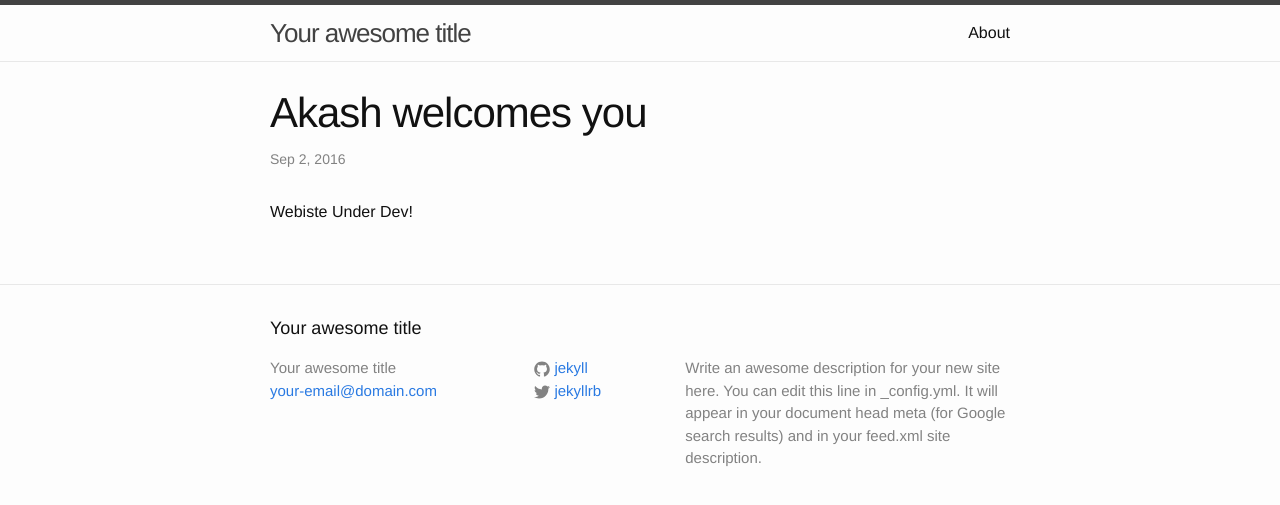
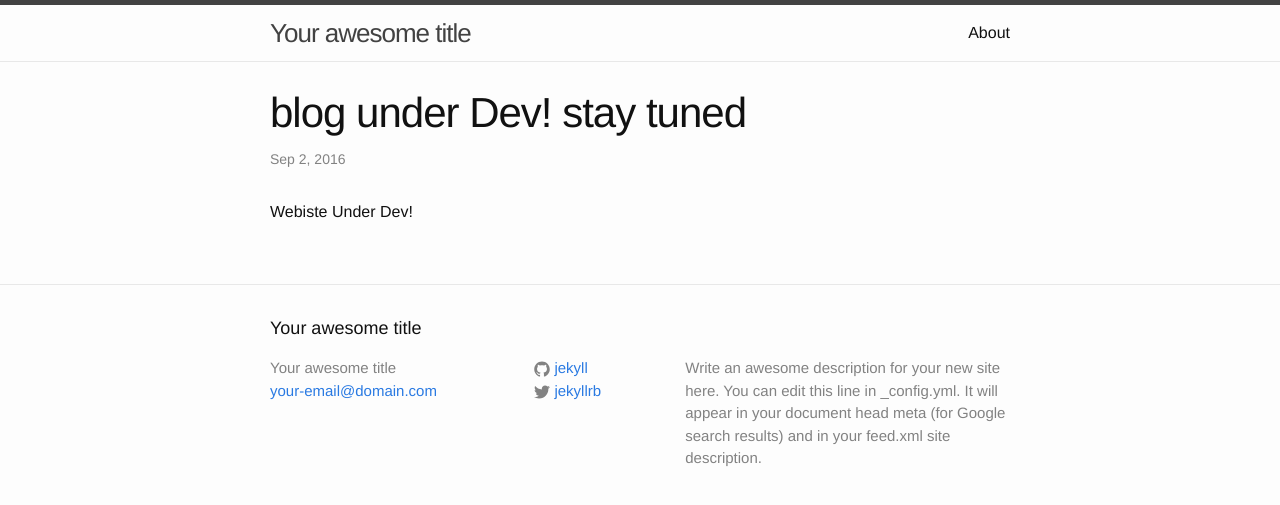
Before and after one commit to akilystic/akilystic.github.io, a Jekyll site: the page built from _posts/2016-09-02-welcome-to-jekyll.markdown, in a window 1280 px wide. Shown: the top 505 px of the page. Built offline with Jekyll 4.4.1, drawn with Linux system fonts in a browser that asks for light colours.

Commit message:
Update 2016-09-02-welcome-to-jekyll.markdown

```diff
--- a/_posts/2016-09-02-welcome-to-jekyll.markdown
+++ b/_posts/2016-09-02-welcome-to-jekyll.markdown
@@ -1,6 +1,6 @@
 ---
 layout: post
-title:  "Akash welcomes you"
+title:  "blog under Dev! stay tuned"
 date:   2016-09-02 01:34:35 -0400
 categories: jekyll update
 ---
```
